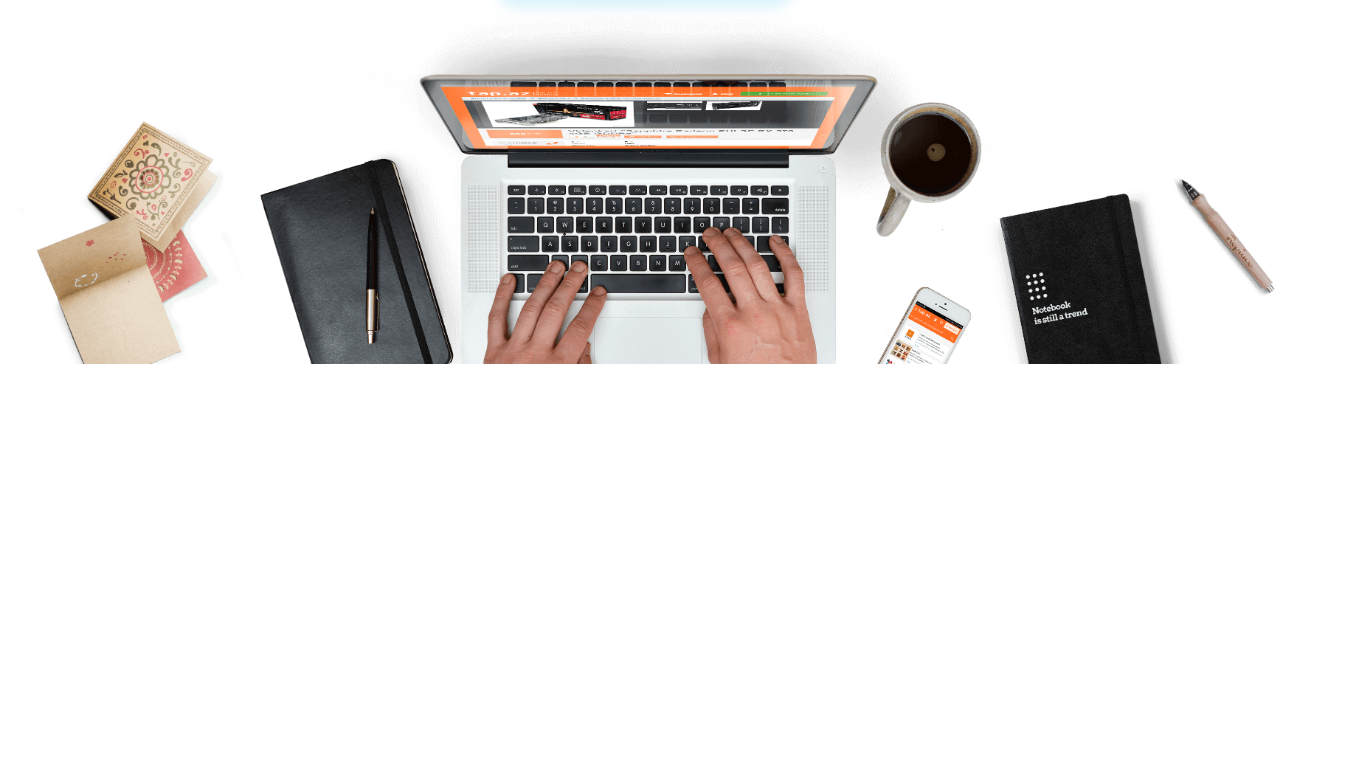
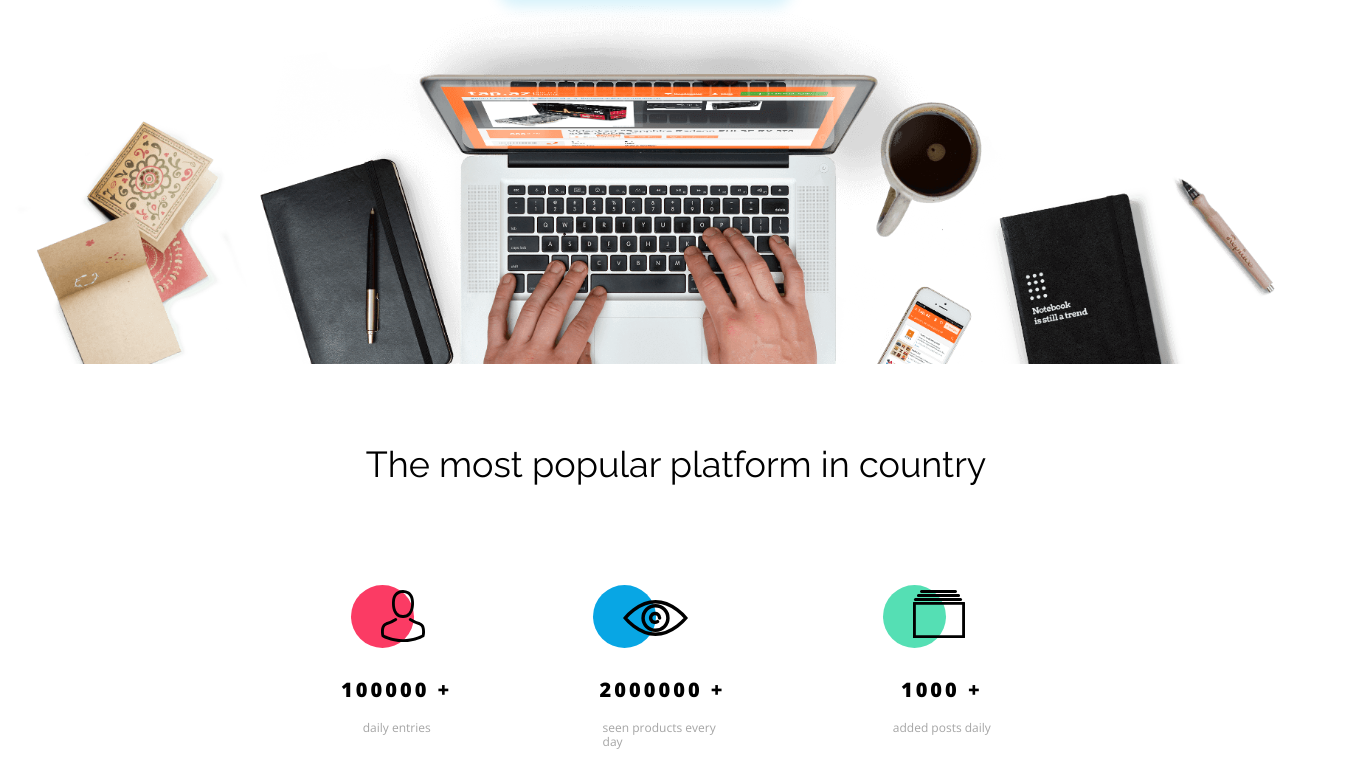
Before and after one commit to staszewska/BestShop-Project, a plain HTML site: page index.html in a window 1280 px wide. Shown: the part 398-1166 px from the top of the page, 1352 px wide, since content can reach past the window. Before the commit the page ends 800 px from the top, so only its background shows below. Drawn offline with nearby package versions, Linux system fonts and the light colour scheme; files whose address does not match are found by name.

Commit message:
Statistics section

```diff
--- a/index.html
+++ b/index.html
@@ -38,6 +38,45 @@
         <img src="assets/Background.png" alt="" class="opening__image">
     </section>
 
+    <section class="statistics">
+        <div class="container">
+
+            <h2 class="statistics__title">The most popular platform in country</h2>
+
+            <div class="statistics__box">
+                <div class="statistics__single">
+                    <div class="statistics_circle_img_box">
+                        <div class="circle"></div>
+                        <img src="/Users/gosia/CodersLab/Project-Recap/BestShop-Project/assets/Person.svg" alt=""
+                            class="statistics__img" />
+                    </div>
+                    <div class="number">100000 +</div>
+                    <div class="text">daily entries</div>
+                </div>
+
+                <div class="statistics__single">
+                    <div class="statistics_circle_img_box">
+                        <div class="circle"></div>
+                        <img src="/Users/gosia/CodersLab/Project-Recap/BestShop-Project/assets/Eye.svg" alt=""
+                            class="statistics__img" />
+                    </div>
+                    <div class="number">2000000 +</div>
+                    <div class="text">seen products every day</div>
+                </div>
+
+                <div class="statistics__single">
+                    <div class="statistics_circle_img_box">
+                        <div class="circle"></div>
+                        <img src="/Users/gosia/CodersLab/Project-Recap/BestShop-Project/assets/Catalog.svg" alt=""
+                            class="statistics__img" />
+                    </div>
+
+                    <div class="number">1000 +</div>
+                    <div class="text">added posts daily</div>
+                </div>
+            </div>
+    </section>
+    </section>
 
 </body>
 
--- a/styles.css
+++ b/styles.css
@@ -35,6 +35,11 @@ a {
   justify-content: space-between;
   height: 100%;
 }
+.container {
+  width: 1352px;
+  margin: 0 auto;
+}
+
 
 .logo {
   color: var(--color-primary);
@@ -103,3 +108,115 @@ a {
   font-weight: 600;
   box-shadow: 5px 10px 14px #07ACE629;
 }
+
+/* Satistics section */
+
+.statistics-title {
+  padding: 20px 0;
+  text-align: center;
+  font-weight: 200;
+}
+
+.opening-image {
+  width: 100%;
+  height: auto;
+}
+
+.title {
+  padding-top: 40px;
+}
+
+/* Statistics */
+
+.statistics__box {
+  display: flex;
+  justify-content: space-around;
+  width: 800px;
+  margin: 0 auto;
+}
+
+
+.statistics__title {
+  text-align: center;
+  padding: 50px 0;
+  font-weight: normal;
+  font-family: var(--font-raleway);
+  font-size: 36px;
+}
+
+
+.circle {
+  border-radius: 50%;
+  width: 63px;
+  height: 63px;
+  position: absolute;
+  background-color: var(--color-redish);
+}
+
+
+.statistics__single {
+  max-width: 160px;
+  display: flex;
+  flex-direction: column;
+  align-items: center;
+}
+
+.statistics__img {
+  position: absolute;
+}
+
+.statistics__single:nth-child(1) .statistics__img {
+  top: 25px;
+  left: 40px;
+}
+
+.statistics__single:nth-child(2) .statistics__img {
+  top: 35px;
+  left: 40px;
+}
+
+.statistics__single:nth-child(3) .statistics__img {
+  top: 25px;
+  left: 40px;
+}
+
+.statistics_circle_img_box {
+  width: 100%;
+  height: 100px;
+  position: relative;
+}
+
+.circle {
+  border-radius: 50%;
+  width: 63px;
+  height: 63px;
+  position: absolute;
+  top: 20px;
+  left: 10px;
+}
+
+.statistics__single:nth-child(1) .circle {
+  background-color: var(--color-redish);
+}
+
+.statistics__single:nth-child(2) .circle {
+  background-color: var(--color-primary);
+}
+
+.statistics__single:nth-child(3) .circle {
+  background-color: var(--color-green);
+}
+
+.number {
+  font-size: 1.25rem;
+  font-weight: 800;
+  letter-spacing: 0.1875rem;
+  margin-top: 13px;
+}
+
+.text {
+  color: var(--color-grey);
+  font-weight: 200;
+  font-size: 12px;
+  padding: 20px;
+}
```
